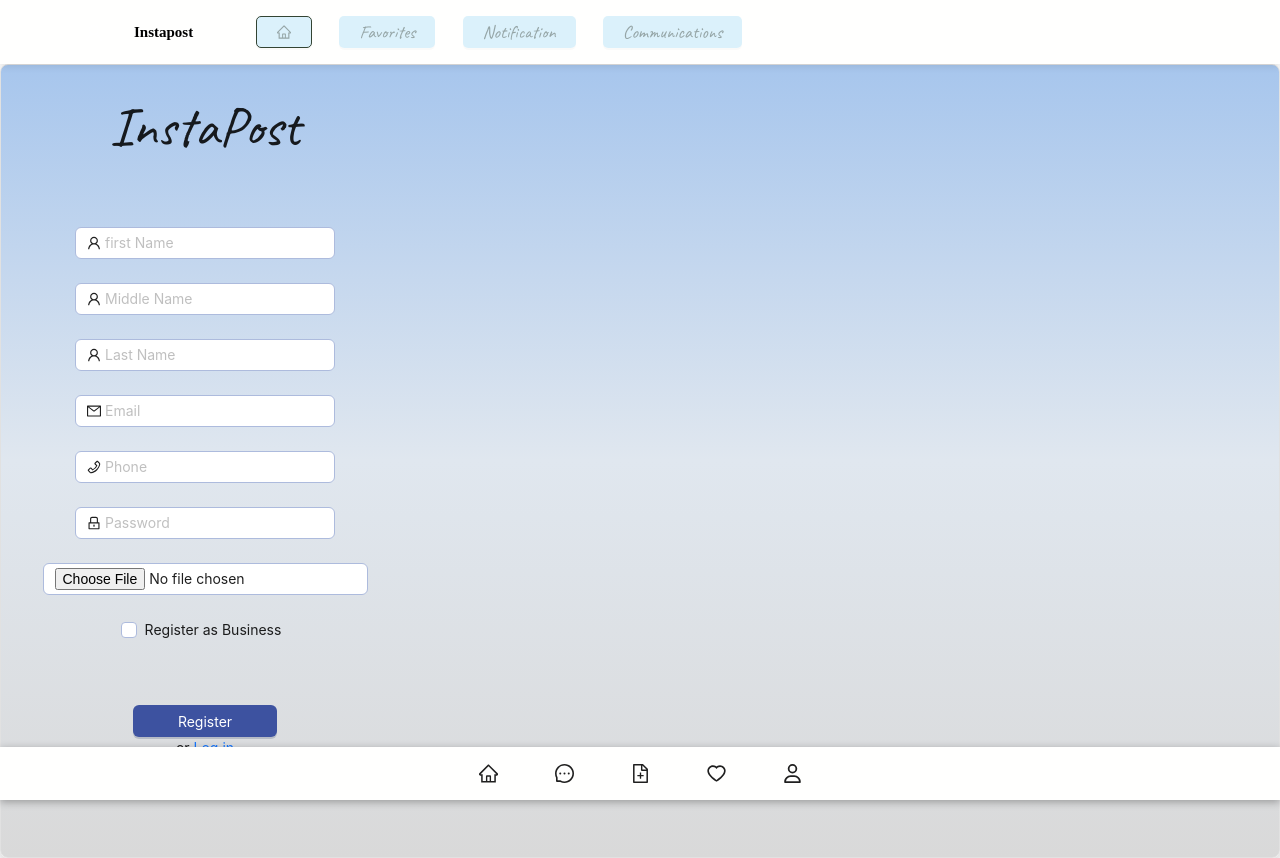
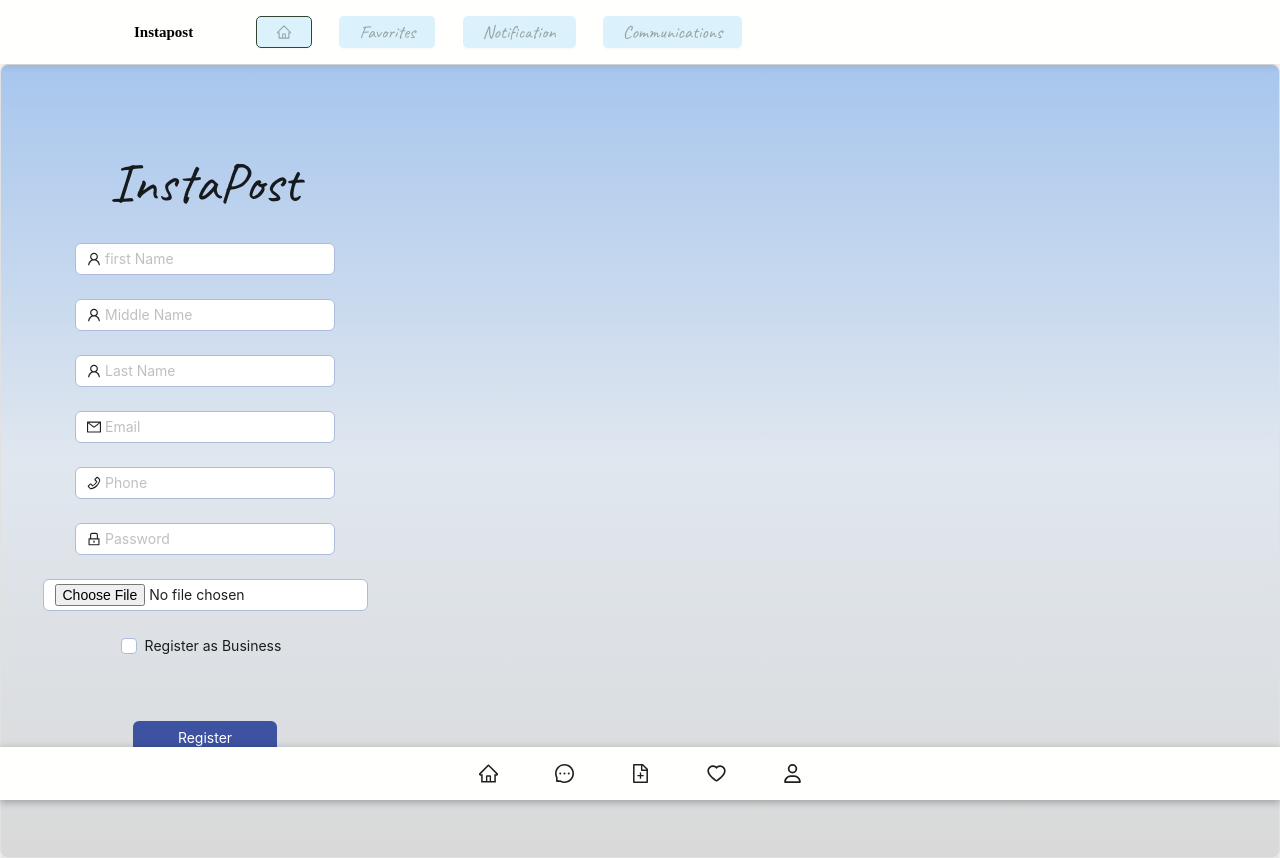
Before and after one commit to LinoyPeer/FinalProjectClientSide, a React (Vite) app: page /signup in a window 1280 px wide. Built offline with nearby package versions, Linux system fonts and the light colour scheme; no server answers; a web font is replaced by a local one.

Commit message:
moreTypoStyle props added to CustomForm component

```diff
--- a/src/forms/components/CustomedBottom.jsx
+++ b/src/forms/components/CustomedBottom.jsx
@@ -6,7 +6,7 @@ const { Link, Text } = Typography;
 
 export default function CustomedBottom({ checkboxText, linkHrefTextOptinial1, submitText, linkHrefTextOptinial2, onLinkClick, onClear, submitDisabled, children }) {
     return (
-        <Space direction="vertical" style={{ textAlign: 'center' }}>
+        <Space direction="vertical" style={{ textAlign: 'center' }} >
             <Form.Item style={{ display: 'flex', justifyContent: 'space-between', alignItems: 'center', width: '100%' }}>
                 <Form.Item name="remember" valuePropName="checked" noStyle>
                     {/* <Checkbox>{checkboxText}</Checkbox> */}
@@ -16,7 +16,8 @@ export default function CustomedBottom({ checkboxText, linkHrefTextOptinial1, su
             </Form.Item>
 
             <Form.Item>
-                <Button block type="primary" htmlType="submit" disabled={submitDisabled}>
+                <Button block type="primary" htmlType="submit" disabled={submitDisabled}
+                >
                     {submitText}
                 </Button>
                 <Text>{children || 'or '}</Text>
--- a/src/forms/components/CustomedForm.jsx
+++ b/src/forms/components/CustomedForm.jsx
@@ -2,7 +2,7 @@ import { Card, Form, Typography } from 'antd';
 import React from 'react';
 import CustomedBottom from './CustomedBottom';
 
-export default function CustomedForm({ onSubmit, onClear, bottomProps, children, ...rest }) {
+export default function CustomedForm({ onSubmit, onClear, bottomProps, children, moreTypoStyle, ...rest }) {
 
     return (
         <Card
@@ -23,7 +23,7 @@ export default function CustomedForm({ onSubmit, onClear, bottomProps, children,
                     marginTop: '-4em'
                 }}
             >
-                <Typography style={{ fontFamily: 'Caveat, cursive', fontSize: '4em', marginBottom: '1em' }}>
+                <Typography style={{ fontFamily: 'Caveat, cursive', fontSize: '4em', marginBottom: '1em', ...moreTypoStyle }}>
                     InstaPost
                 </Typography>
                 {React.Children.map(children, child => {
--- a/src/forms/pages/SignupForm.jsx
+++ b/src/forms/pages/SignupForm.jsx
@@ -43,6 +43,7 @@ export default function SignupForm() {
                 onLinkClick: () => navigate(ROUTES.LOGIN),
                 submitDisabled: Object.keys(errors).length > 0
             }}
+            moreTypoStyle={{ marginBottom: '2vh', marginTop: '9vh' }}
         >
             <CustomedInput
                 name="first"
```
